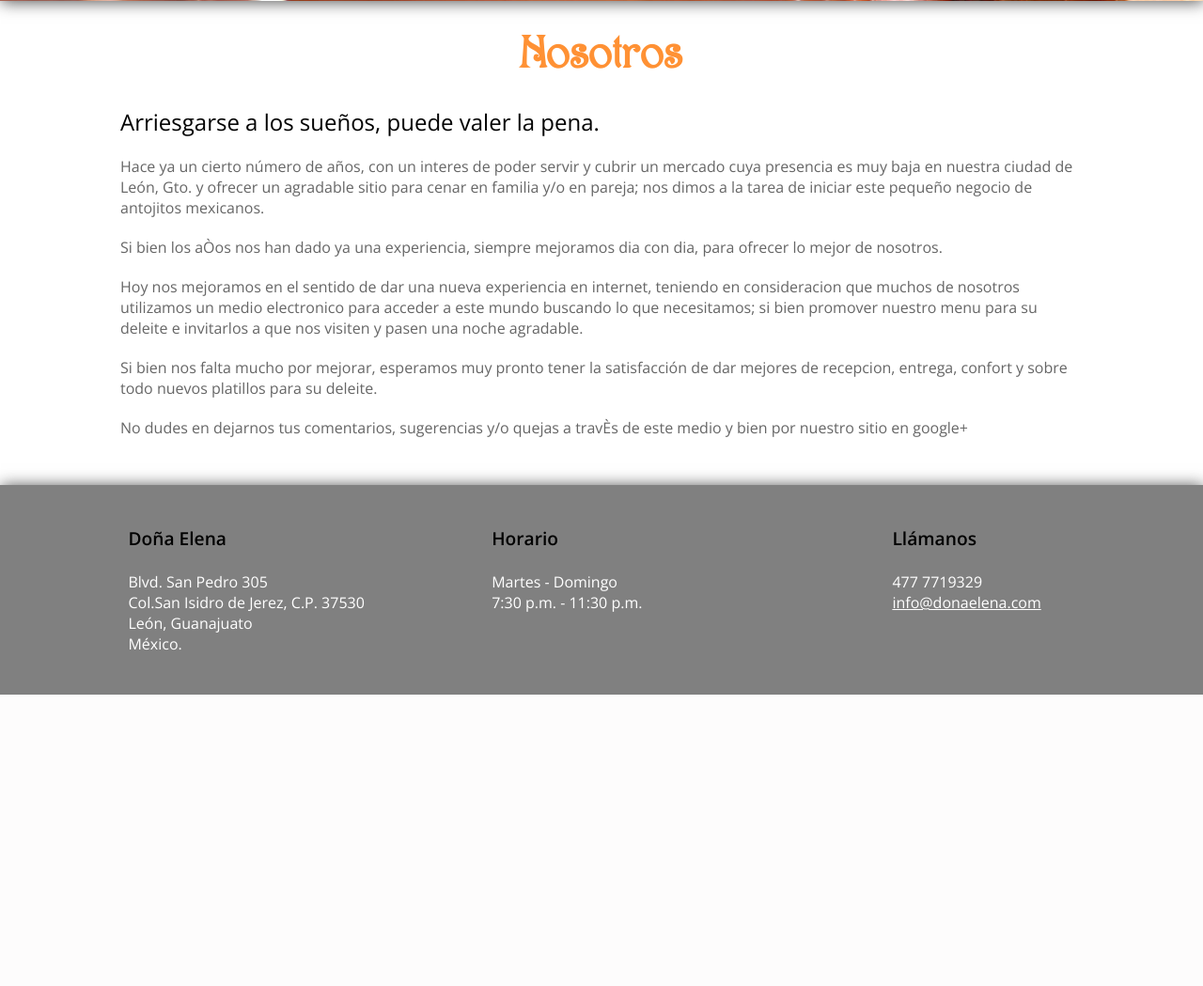
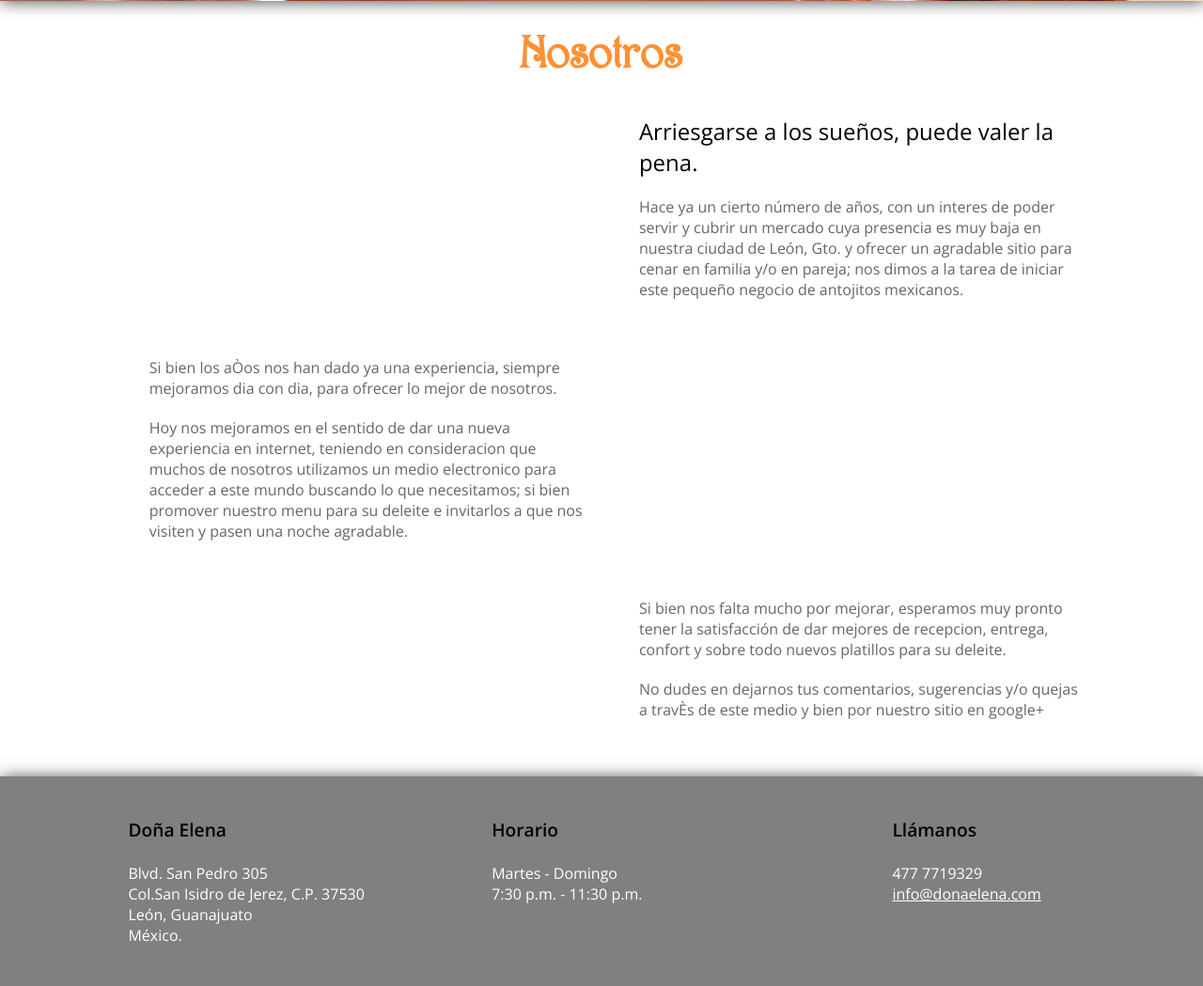
Before and after one commit to portohamwich/mtwdm_diseno, a PHP site: page /nosotros in a window 1280 px wide. Shown: the part 533-1582 px from the top of the page at 94% size. Before the commit the page ends 1272 px from the top, so only its background shows below. Run offline with PHP 8.4, Linux system fonts and the light colour scheme.

Commit message:
Ajustes de estilo

```diff
--- a/partials/nosotros.php
+++ b/partials/nosotros.php
@@ -1,15 +1,22 @@
 <article id="nosotros">
     <h1>Nosotros</h1>
 
+    <div class="col-40">
+
+    </div>
+    <div class="col-50" style="float: right;">
         <h2>Arriesgarse a los sueños, puede valer la pena.</h2>
-
         <p>
             Hace ya un cierto número de años, con un interes de poder servir y cubrir un mercado
             cuya presencia es muy baja en nuestra ciudad de León, Gto. y ofrecer un agradable sitio
             para cenar en familia y/o en pareja; nos dimos a la tarea de iniciar este pequeño negocio
             de antojitos mexicanos.
         </p>
+    </div>
 
+    <div class="clearfix"></div>
+
+    <div class="col-50">
         <p>
             Si bien los aÒos nos han dado ya una experiencia, siempre mejoramos dia con dia, para ofrecer
             lo mejor de nosotros.
@@ -21,7 +28,12 @@
             buscando lo que necesitamos; si bien promover nuestro menu para su deleite e invitarlos a
             que nos visiten y pasen una noche agradable.
         </p>
+    </div>
 
+    <div class="clearfix"></div>
+
+    <div class="col-40"></div>
+    <div class="col-50" style="float: right;">
         <p>
             Si bien nos falta mucho por mejorar, esperamos muy pronto tener la satisfacción de dar mejores
             de recepcion, entrega, confort y sobre todo nuevos platillos para su deleite.
@@ -31,4 +43,7 @@
             No dudes en dejarnos tus comentarios, sugerencias y/o quejas a travÈs de este medio y bien por nuestro
             sitio en google+
         </p>
+    </div>
+
+    <div class="clearfix"></div>
 </article>
```
Lines whose indentation alone changed are shown as unchanged.
